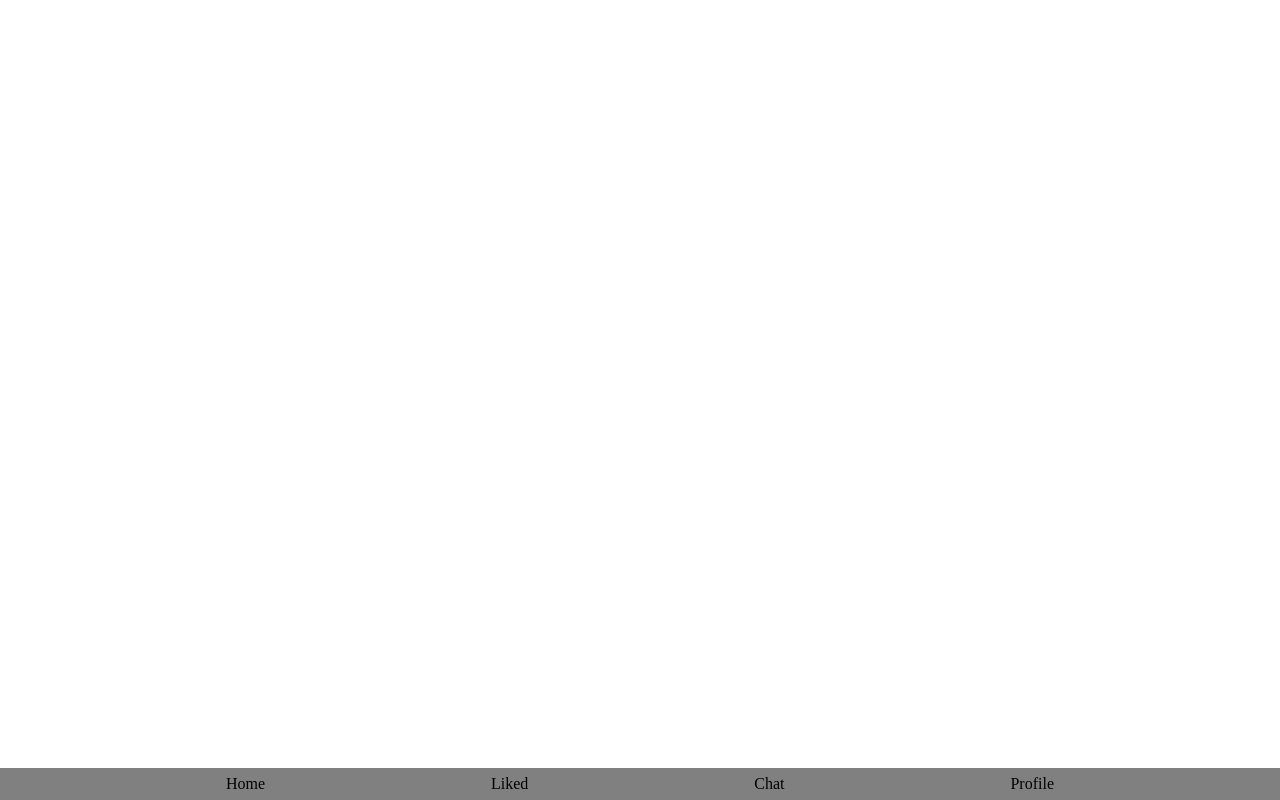
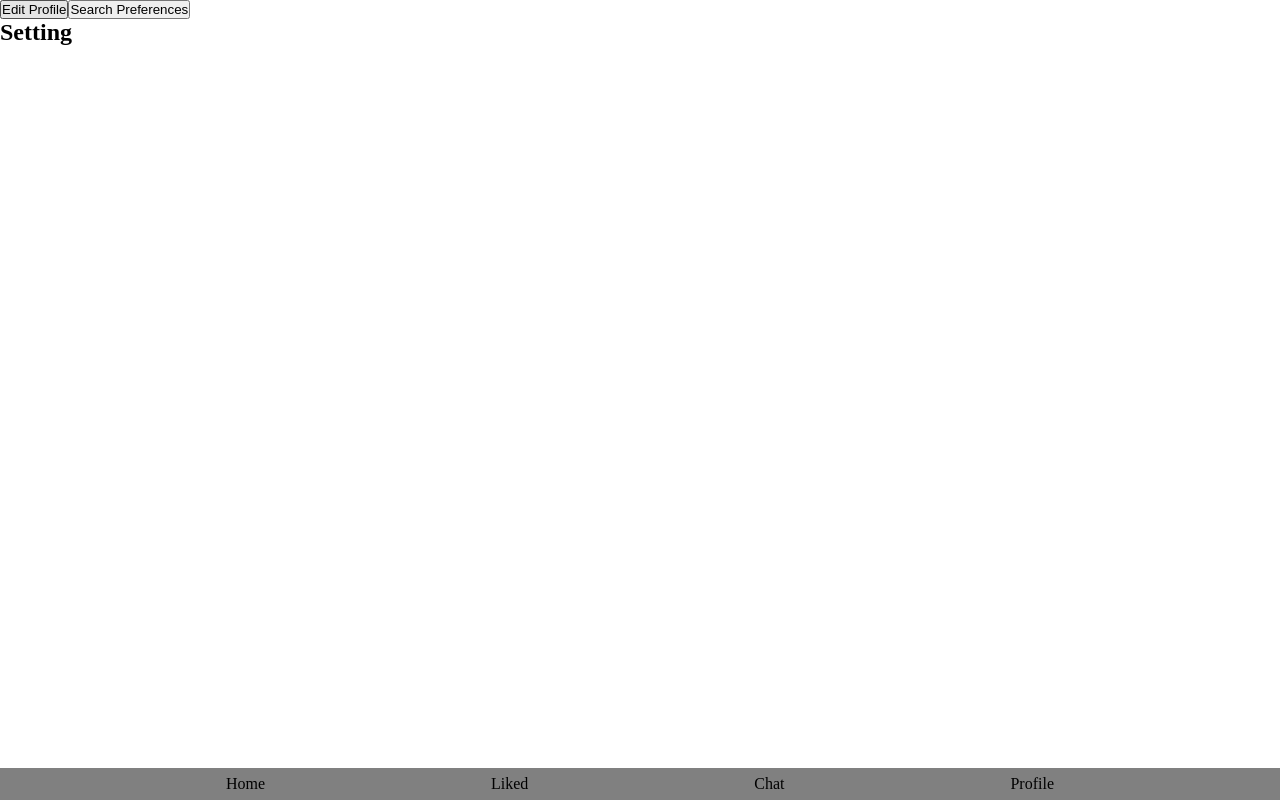
Before and after one commit to zzhao003/RoomEZ, a React (Create React App) app: page /profile in a window 1280 px wide. Built offline with nearby package versions, Linux system fonts and the light colour scheme.

Commit message:
adds editprofile modal

```diff
--- a/src/App.js
+++ b/src/App.js
@@ -5,6 +5,7 @@ import Navbar from "./component/Navbar/Navbar";
 import HomePage from "./page/HomePage/HomePage";
 import SignupPage from "./page/SignupPage/SignupPage";
 import LoginPage from "./page/LoginPage/LoginPage";
+import ProfilePage from "./page/ProfilePage/ProfilePage";
 
 function App() {
   return (
@@ -13,6 +14,7 @@ function App() {
         <Route path="/" element={<HomePage />} />
         <Route path="login" element={<LoginPage />} />
         <Route path="signup" element={<SignupPage />} />
+        <Route path="profile" element={<ProfilePage />} />
       </Routes>
       <Navbar />
     </>
--- a/src/component/EditProfile/EditProfile.js
+++ b/src/component/EditProfile/EditProfile.js
@@ -2,7 +2,7 @@ import { useState } from "react";
 import axios from "axios";
 import "./editprofile.scss";
 
-const EditProfile = () => {
+const EditProfile = ({ setShowEdit }) => {
   const [detail, setDetail] = useState({
     first_name: "",
     last_name: "",
@@ -29,6 +29,10 @@ const EditProfile = () => {
     //   .post("http://localhost8000/api/signup", detail)
     //   .then((res) => console.log(res))
     //   .catch((err) => console.log(err));
+  };
+
+  const cancelHandler = () => {
+    setShowEdit(false);
   };
   return (
     <form className="form" onSubmit={formSubmitHander}>
@@ -116,6 +120,9 @@ const EditProfile = () => {
       </div>
 
       <button type="submit">Submit</button>
+      <button type="button" onClick={cancelHandler}>
+        Cancel
+      </button>
     </form>
   );
 };
--- a/src/component/EditProfile/editprofile.scss
+++ b/src/component/EditProfile/editprofile.scss
@@ -1,8 +1,24 @@
 .form {
-  width: 22rem;
-  margin: 0 auto;
-
   display: flex;
   flex-direction: column;
   gap: 2rem;
+
+  position: fixed;
+  width: 100%;
+  top: 0;
+
+  background-color: red;
+  animation-name: animatetop;
+  animation-duration: 0.4s;
 }
+
+@keyframes animatetop {
+  from {
+    top: -300px;
+    opacity: 0;
+  }
+  to {
+    top: 0;
+    opacity: 1;
+  }
+}
--- a/src/page/ProfilePage/ProfilePage.js
+++ b/src/page/ProfilePage/ProfilePage.js
@@ -1,5 +1,24 @@
+import { useState } from "react";
+import EditProfile from "../../component/EditProfile/EditProfile";
+
 const ProfilePage = () => {
-  return (  );
-}
+  const [showEdit, setShowEdit] = useState(false);
+  const editProfileHandler = () => {
+    setShowEdit(true);
+  };
+
+  const preferenceHandler = () => {
+    console.log("Edit Preferences");
+  };
+
+  return (
+    <>
+      <button onClick={editProfileHandler}>Edit Profile</button>
+      {showEdit && <EditProfile setShowEdit={setShowEdit} />}
+      <button onClick={preferenceHandler}>Search Preferences</button>
+      <h2>Setting</h2>
+    </>
+  );
+};
 
 export default ProfilePage;
```
